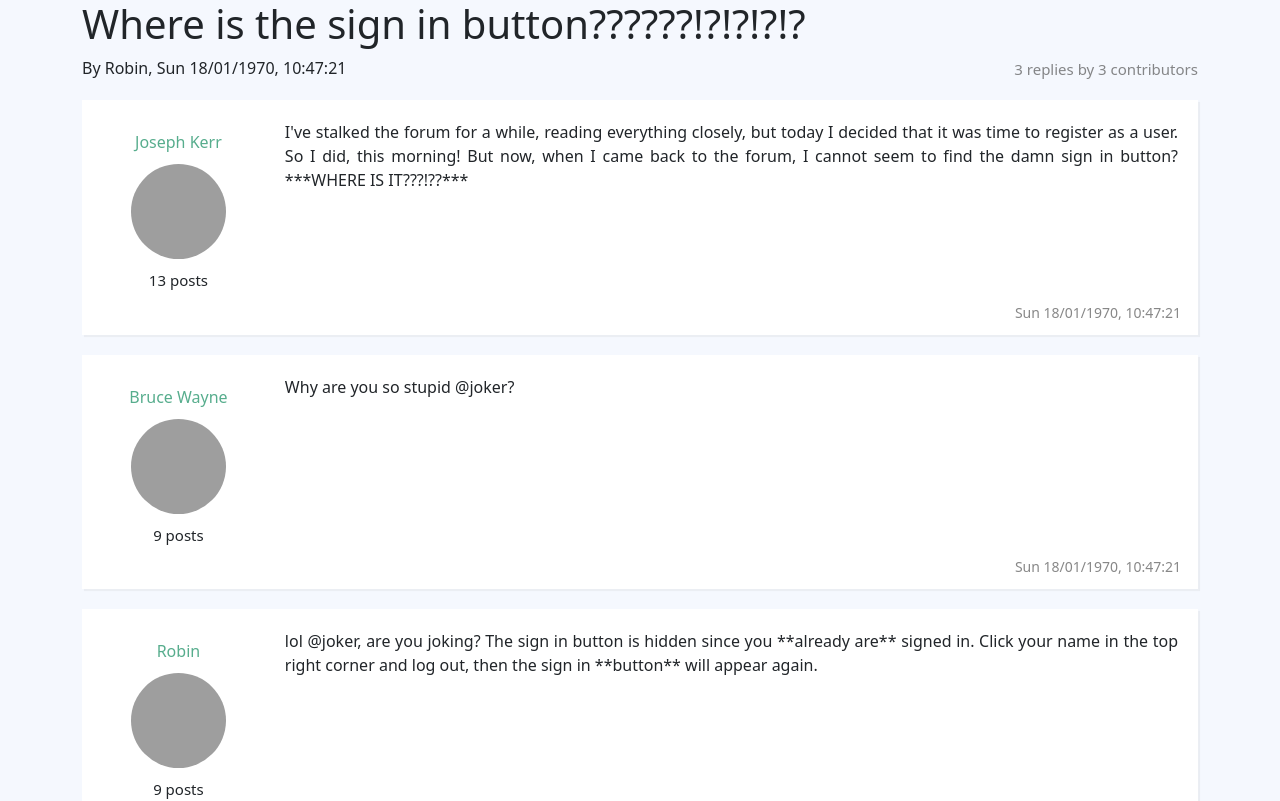
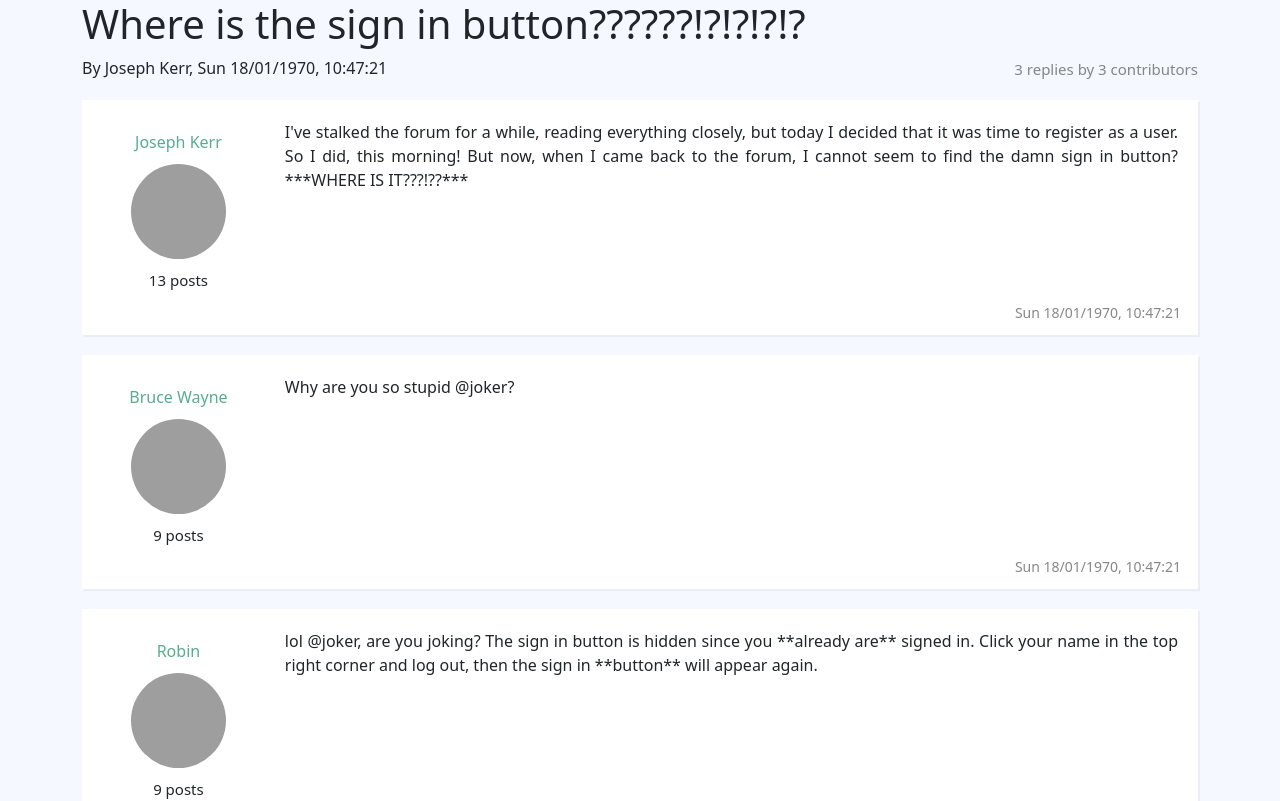
Before and after one commit to mannar-hielal/forum, a Vue app: page /thread/-KsjpzIeFTdcsBIPvUfP in a window 1280 px wide. Shown: the top 801 px of the page. Built offline with nearby package versions, Linux system fonts and the light colour scheme; grey boxes are pictures that could not be loaded.

Commit message:
Grab the author of the thread

```diff
--- a/src/pages/PageThreadShow.vue
+++ b/src/pages/PageThreadShow.vue
@@ -3,7 +3,7 @@
         <div>
         <h1>{{ thread.title }}</h1>
         <p>
-            By <a href="#" class="link-unstyled">Robin</a>,
+            By <a href="#" class="link-unstyled">{{ user.name }}</a>,
             <AppDate
             :timestamp="thread.publishedAt"/>
             <span style="float:right; margin-top: 2px;" class="hide-mobile text-faded text-small">3 replies by 3 contributors</span>
@@ -45,6 +45,9 @@ export default {
     posts () {
       const postIds = Object.values(this.thread.posts)
       return Object.values(sourceData.posts).filter(post => postIds.includes(post['.key']))
+    },
+    user () {
+      return this.users[this.thread.userId]
     }
   },
   methods: {
```
